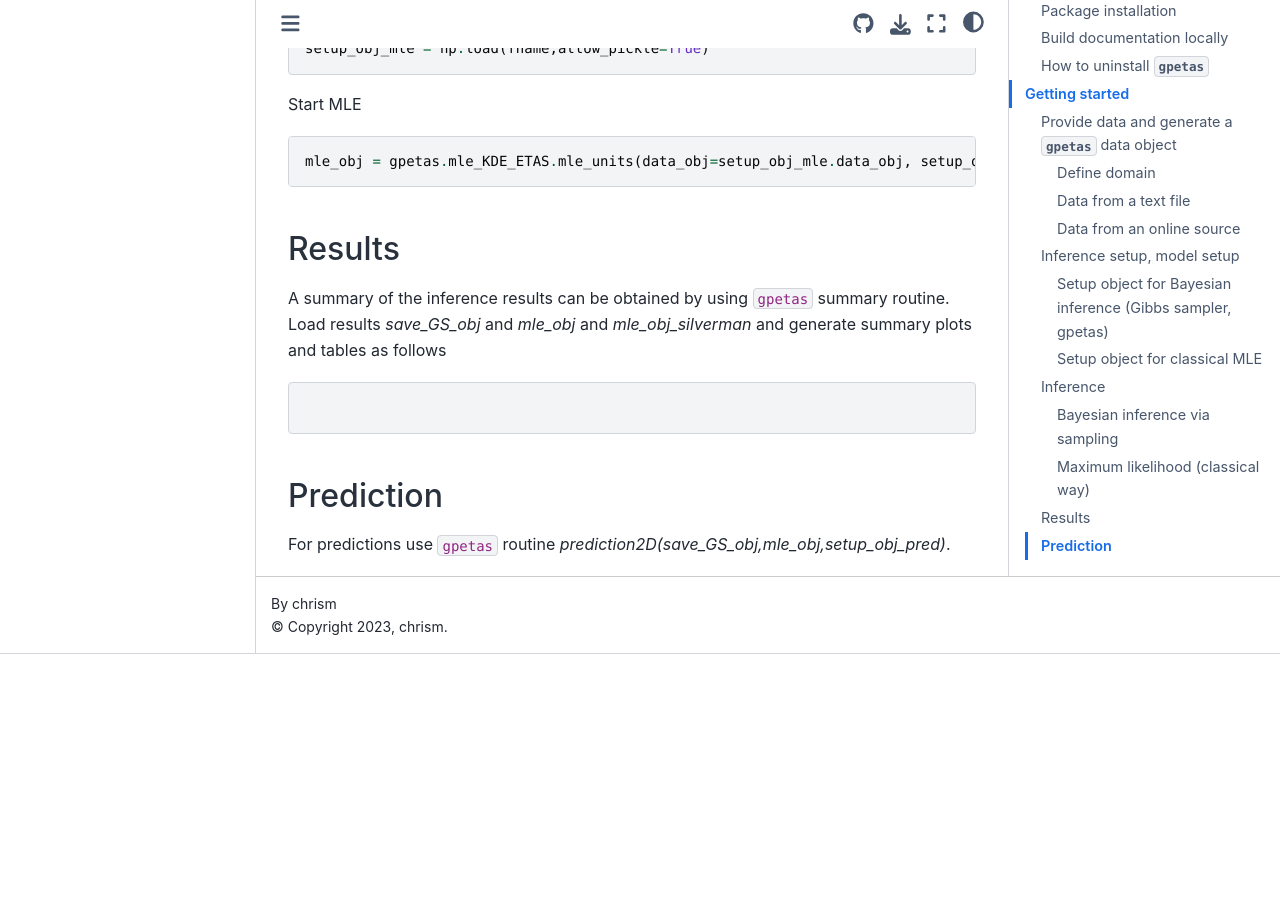
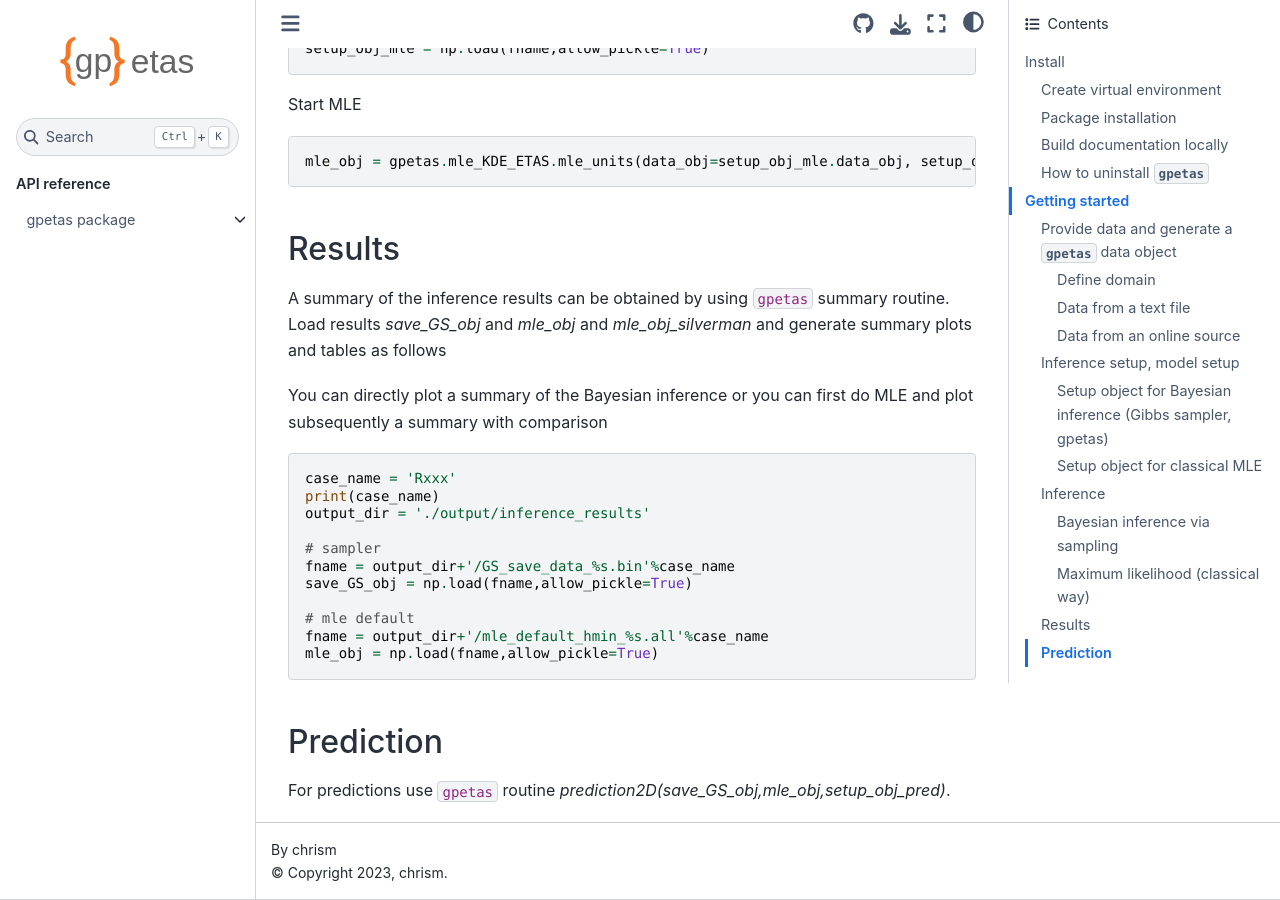
Before and after one commit to chris-molki/gpetas, a Sphinx documentation site: the page built from docs/source/README.md, in a window 1280 px wide and 900 px high, scrolled down 11493 px. Built offline with Sphinx 7.4.7 and the Sphinx Book theme 1.1.4, drawn with Linux system fonts in a browser that asks for light colours; pages that are not in the unit, such as notebooks, are missing from menus; before the commit the page ends 12147 px from its top, so only the background shows below that.

Commit message:
until gibbs sampler obj

````diff
--- a/docs/source/README.md
+++ b/docs/source/README.md
@@ -520,8 +520,22 @@
 Load results *save_GS_obj* and *mle_obj* and
 *mle_obj_silverman* and generate summary plots and
 tables as follows
+
+You can directly plot a summary of the Bayesian inference or
+you can first do MLE and plot subsequently
+a summary with comparison
 ```python
+case_name = 'Rxxx'
+print(case_name)
+output_dir = './output/inference_results'
 
+# sampler
+fname = output_dir+'/GS_save_data_%s.bin'%case_name
+save_GS_obj = np.load(fname,allow_pickle=True)
+
+# mle default
+fname = output_dir+'/mle_default_hmin_%s.all'%case_name
+mle_obj = np.load(fname,allow_pickle=True)
 ```
 
 ## Prediction
````
Also changed, not shown: 1 other file.
